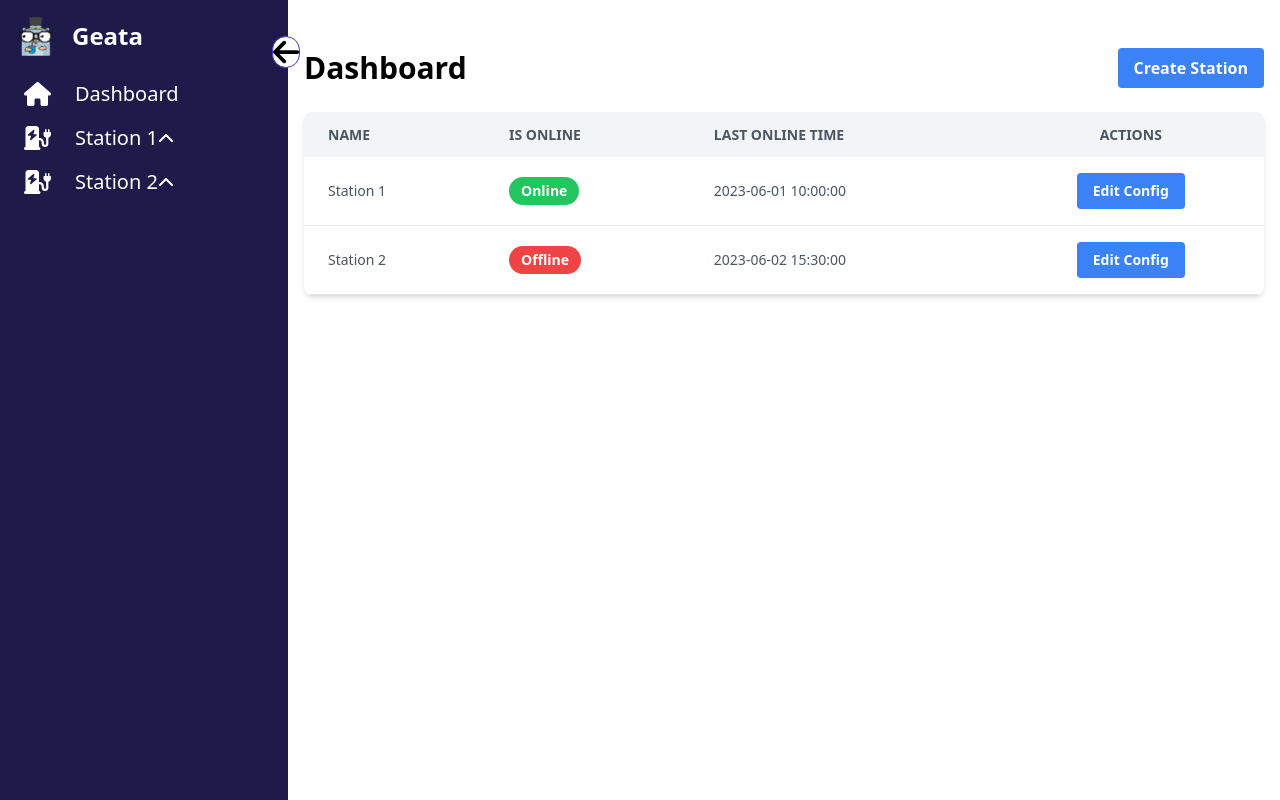
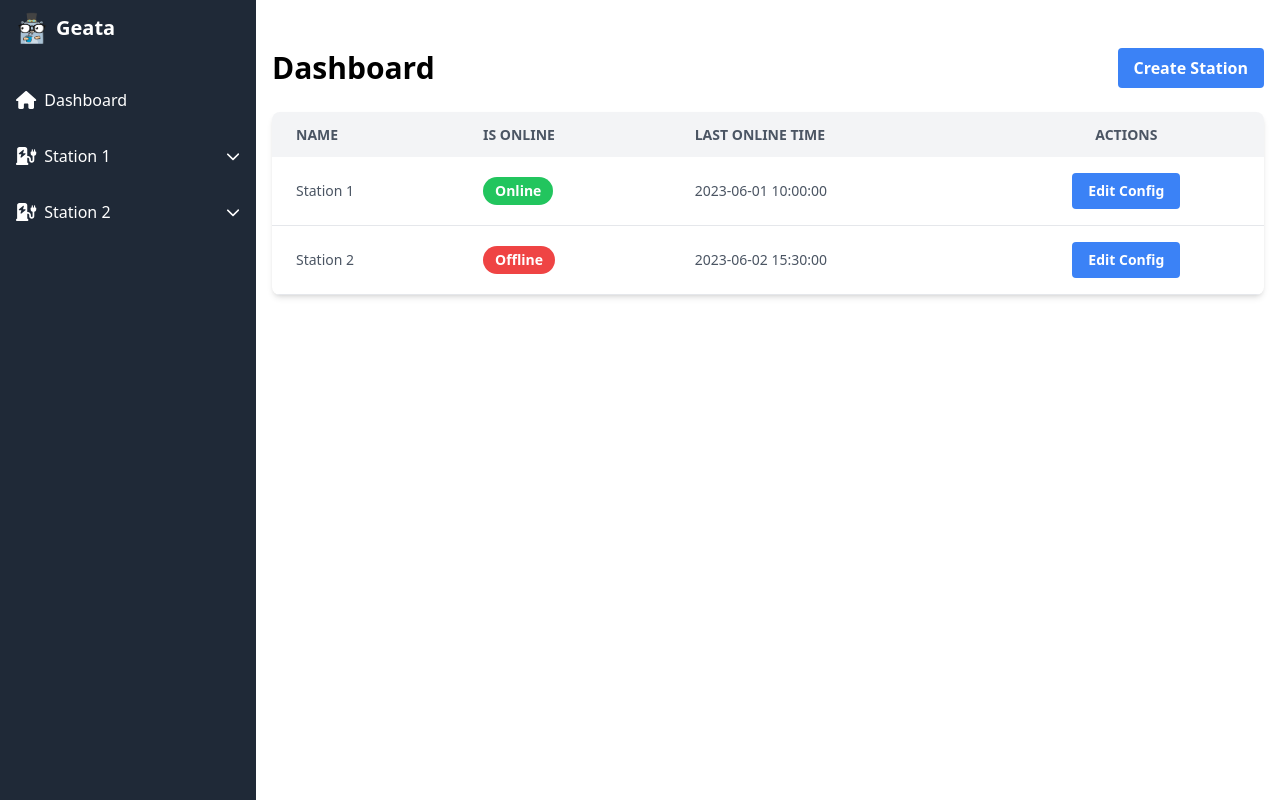
Before and after one commit to lng2020/geata, a Vue app in the folder web/: page / in a window 1280 px wide. Built offline with nearby package versions, Linux system fonts and the light colour scheme.

Commit message:
Remove toggle option from sidebar

```diff
--- a/web/src/components/Sidebar.vue
+++ b/web/src/components/Sidebar.vue
@@ -1,71 +1,33 @@
 <template>
-  <div class="h-screen bg-indigo-950" :class="sidebarVisible ? 'w-72' : 'w-15'">
-    <div class="mb-2 relative flex items-center">
-      <img src="../assets/gopher.png" alt="logo" class="w-10 h-10 m-4 duration-300" />
-      <span class="text-white text-2xl font-extrabold" :class="{ hidden: !sidebarVisible }"
-        >Geata</span
-      >
-      <button @click="sidebarVisible = !sidebarVisible">
-        <font-awesome-icon
-          icon="fa-solid fa-arrow-left"
-          class="bg-white rounded-full text-3xl absolute -right-3 top-9 border border-indigo-700 cursor-pointer"
-          :class="{ 'rotate-180': !sidebarVisible }"
-        ></font-awesome-icon>
-      </button>
-    </div>
-    <ul>
-      <li class="mb-4 flex items-center">
-        <font-awesome-icon
-          icon="fa-solid fa-home"
-          class="text-white text-2xl ml-6 mr-4"
-        ></font-awesome-icon>
-        <router-link to="/" class="text-white text-xl ml-2" :class="{ hidden: !sidebarVisible }"
-          >Dashboard</router-link
-        >
-      </li>
-      <li v-for="(station, index) in stations" :key="index" @click="toggleOptions(index)">
-        <div class="mb-4 flex items-center">
-          <font-awesome-icon
-            icon="fa-solid fa-charging-station"
-            class="text-white text-2xl ml-6 mr-4"
-          >
-          </font-awesome-icon>
-          <div :class="{ hidden: !sidebarVisible }">
-            <span class="text-white text-xl ml-2">{{ station.name }}</span>
-            <font-awesome-icon
-              icon="fa-solid fa-chevron-down"
-              class="text-white text -right-4"
-              :class="{ 'rotate-180': !station.showOptions }"
-            ></font-awesome-icon>
-          </div>
-        </div>
-        <div :class="{ hidden: !sidebarVisible || !station.showOptions }">
-          <ul v-show="station.showOptions">
-            <li class="text-white text ml-32 mb-4">
-              <router-link :to="{ path: '/station/' + station.id }">Overview</router-link>
-            </li>
-            <li class="text-white text ml-32 mb-4">
-              <router-link :to="{ path: '/mapping/' + station.id }">Mapping</router-link>
-            </li>
-            <li class="text-white text ml-32 mb-4">
-              <router-link :to="{ path: '/setting/' + station.id }">Setting</router-link>
-            </li>
-          </ul>
-        </div>
-      </li>
-    </ul>
+  <div class="h-screen w-64 bg-gray-800">
+    <div class="flex items-center px-4 py-3"> <img src="../assets/gopher.png" alt="logo" class="w-8 h-8 mr-2" /> <span
+        class="text-white text-xl font-bold">Geata</span> </div>
+    <nav class="mt-6"> <router-link to="/" class="flex items-center px-4 py-2 text-white hover:bg-gray-700">
+        <font-awesome-icon icon="fa-solid fa-home" class="text-lg mr-2"></font-awesome-icon> <span>Dashboard</span>
+      </router-link>
+      <div v-for="(station, index) in stations" :key="index" class="mt-4"> <button @click="toggleOptions(index)"
+          class="flex items-center justify-between w-full px-4 py-2 text-white hover:bg-gray-700">
+          <div class="flex items-center"> <font-awesome-icon icon="fa-solid fa-charging-station"
+              class="text-lg mr-2"></font-awesome-icon> <span>{{ station.name }}</span> </div> <font-awesome-icon
+            :icon="station.showOptions ? 'fa-solid fa-chevron-up' : 'fa-solid fa-chevron-down'"
+            class="text-sm"></font-awesome-icon>
+        </button>
+        <div v-show="station.showOptions" class="mt-2 space-y-2 pl-12"> <router-link
+            :to="{ path: '/station/' + station.id }" class="block text-sm text-gray-400 hover:text-white"> Overview
+          </router-link> <router-link :to="{ path: '/mapping/' + station.id }"
+            class="block text-sm text-gray-400 hover:text-white"> Mapping </router-link> <router-link
+            :to="{ path: '/setting/' + station.id }" class="block text-sm text-gray-400 hover:text-white"> Setting
+          </router-link> </div>
+      </div>
+    </nav>
   </div>
 </template>
-
 <script lang="ts" setup>
 import { userGlobalStore } from '@/stores/store'
-import { ref, reactive } from 'vue'
+import { reactive } from 'vue'
 const store = userGlobalStore()
-let stations = reactive(store.stations)
-let sidebarVisible = ref(store.sidebarVisible)
+const stations = reactive(store.stations)
 const toggleOptions = (index: number) => {
   stations[index].showOptions = !stations[index].showOptions
 }
 </script>
-
-<style scoped></style>
```
